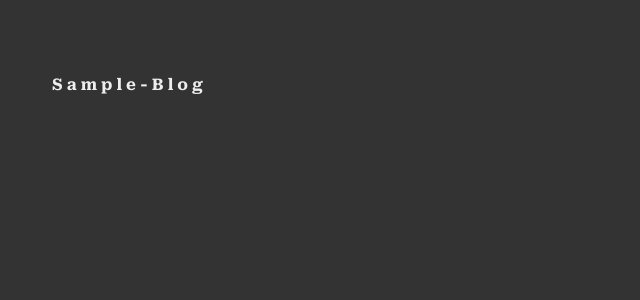
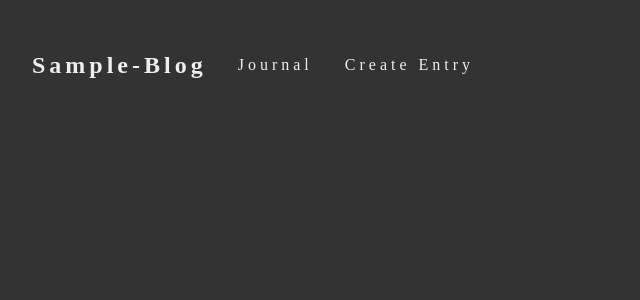
Before and after one commit to leicester70/sample-blog, a React (Create React App) app: page / in a window 1280 px wide. Shown: the top 300 px of the page, without its empty margins (0-640 px from the left). Built offline with nearby package versions, Linux system fonts and the light colour scheme.

Commit message:
Started Navbar

```diff
--- a/src/App.css
+++ b/src/App.css
@@ -10,24 +10,12 @@ body {
   letter-spacing: 0.25em;
 }
 
-.content{
-  padding: 5em;
-  font-size: 0.5em;
-}
-
 .App {
   /* text-align: center; */
   /* Using font imported from Google Font */
   -webkit-font-smoothing: antialiased;
   -moz-osx-font-smoothing: grayscale;
-  font-family: 'Roboto Serif';
-}
-
-.content{
-  margin-top: 3em;
-  margin-bottom: 3em;
-  margin-left: 1.5em;
-  margin-right: 1.5em;
+  font-family: 'Segoe UI Serif';
 }
 
 .App-logo {
@@ -35,36 +23,6 @@ body {
   pointer-events: none;
 }
 
-@media (prefers-reduced-motion: no-preference) {
-  .App-logo {
-    animation: App-logo-spin infinite 20s linear;
-  }
-}
-
-.App-header {
-  background-color: #282c34;
-  min-height: 100vh;
-  display: flex;
-  flex-direction: column;
-  align-items: center;
-  justify-content: center;
-  font-size: calc(10px + 2vmin);
-  color: white;
-}
-
-.App-link {
-  color: #61dafb;
-}
-
-@keyframes App-logo-spin {
-  from {
-    transform: rotate(0deg);
-  }
-  to {
-    transform: rotate(360deg);
-  }
-}
-
 /* Others */
 code {
   font-family: source-code-pro, Menlo, Monaco, Consolas, 'Courier New',
--- a/src/App.js
+++ b/src/App.js
@@ -1,14 +1,17 @@
+// Import Resources
 import logo from './logo.svg';
+
+// Import Styles
 import './App.css';
+
+// Import Components
+import NavigationBar from './components/shared/navigationBar/navigationBar';
 
 function App() {
 
   return (
     <div className="App">
-      <div className="content" id='app-main-content'>
-        <h1>Sample-Blog</h1>
-      </div>
-
+      <NavigationBar></NavigationBar>
     </div>
 
   );
--- /dev/null
+++ b/src/components/shared/navigationBar/navigationBar.js
@@ -0,0 +1,18 @@
+import React, { Component } from 'react';
+import './style.css';
+
+class NavigationBar extends Component {
+    render() {
+        return (
+            <nav className="nav">
+                <h1>Sample-Blog</h1>
+                <ul className="ul">
+                    <li className="links">Journal</li>
+                    <li className="links">Create Entry</li>
+                </ul>
+            </nav>
+        );
+    }
+}
+
+export default NavigationBar;
--- /dev/null
+++ b/src/components/shared/navigationBar/style.css
@@ -0,0 +1,18 @@
+.nav{
+    display: inline-flex;
+    padding: 2em;
+}
+
+.ul{
+    margin: auto;
+    padding: 0px 15px 0px 15px;
+    width: fit-content;
+    display: inline-flex;
+    flex-wrap: wrap;
+}
+
+.links{
+    list-style-type: none;
+    padding: 1em;
+    width: fit-content;
+}
--- a/src/index.css
+++ b/src/index.css
@@ -1,7 +1,8 @@
 body {
-  /* font-family: -apple-system, BlinkMacSystemFont, 'Segoe UI', 'Roboto', 'Oxygen',
+  font-family: -apple-system, BlinkMacSystemFont, 'Segoe UI', 'Roboto', 'Oxygen',
     'Ubuntu', 'Cantarell', 'Fira Sans', 'Droid Sans', 'Helvetica Neue',
-    sans-serif; */
+    sans-serif;
+    margin: 0px;
 }
 
 code {
```
